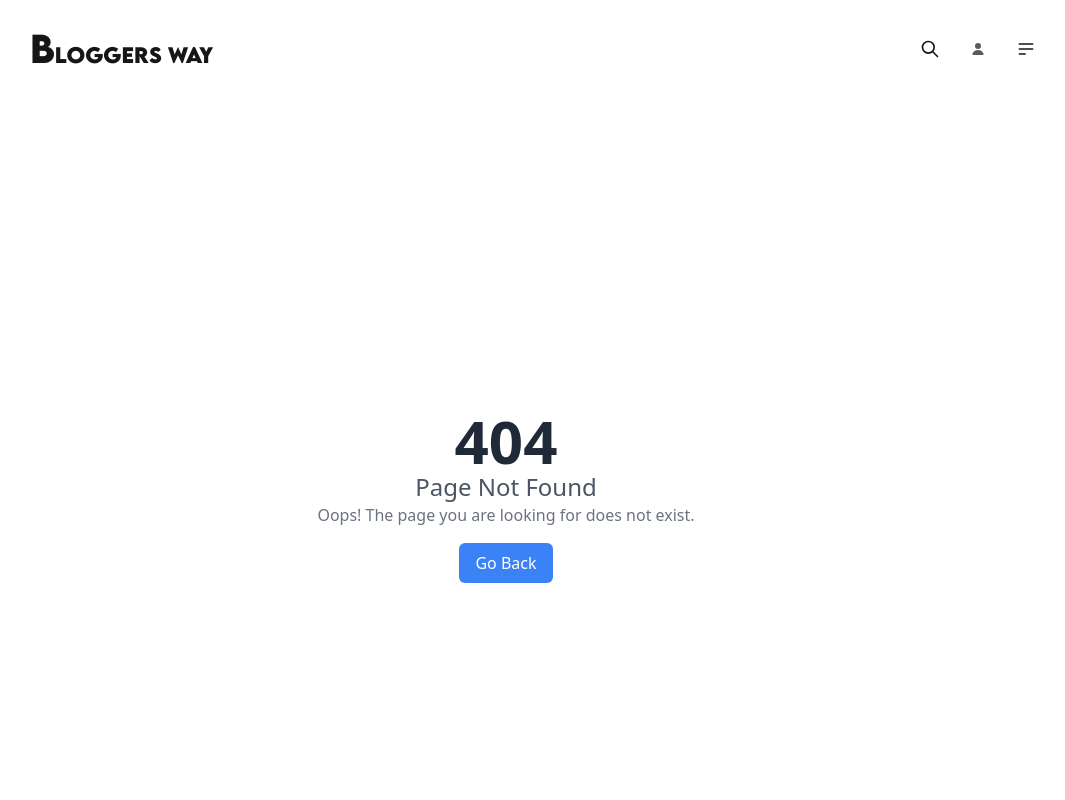
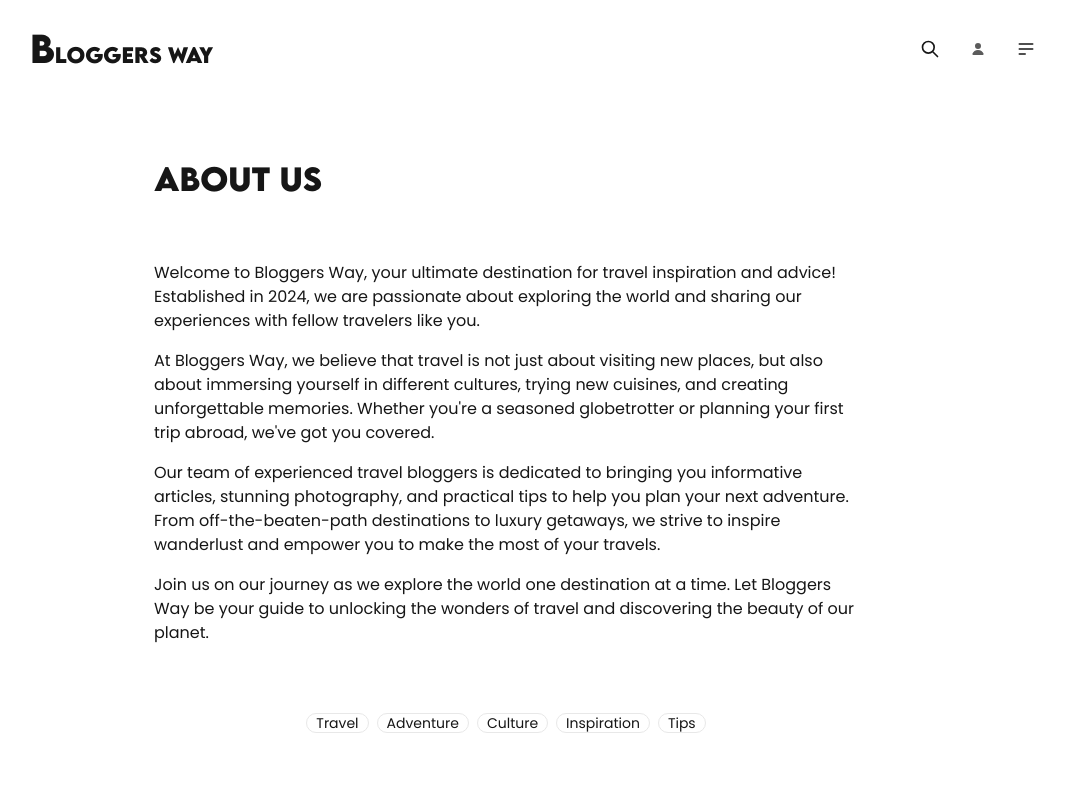
Before and after one commit to ayussh-2/bloggersWay, a React (Vite) app in the folder frontend/: page /about in a window 1280 px wide. Shown: the top 800 px of the page, without its empty margins (134-1199 px from the left). Built offline with nearby package versions, Linux system fonts and the light colour scheme; a web font is replaced by a local one.

Commit message:
much improvements

```diff
--- a/frontend/src/App.tsx
+++ b/frontend/src/App.tsx
@@ -1,6 +1,6 @@
-import { Routes, Route, useLocation, redirect } from "react-router-dom";
+import { Routes, Route, useLocation, useNavigate } from "react-router-dom";
 import axios from "axios";
-import { Suspense, useState } from "react";
+import { Suspense } from "react";
 import { AnimatePresence } from "framer-motion";
 import Fallback from "./pages/Fallback";
 import Home from "./pages/Home";
@@ -15,9 +15,12 @@ import { ToastContainer, toast, Slide } from "react-toastify";
 import Navbar from "./components/Navbar";
 import "react-toastify/dist/ReactToastify.css";
 import Footer from "./components/Footer";
+import AboutUs from "./pages/About";
+import Contact from "./pages/ContactUs";
 export default function App() {
     const location = useLocation();
     const proxy: String = "http://localhost:4000";
+    const navigate = useNavigate();
 
     function signupUser(user: {
         name: String;
@@ -57,7 +60,7 @@ export default function App() {
                     })
                 );
 
-                window.location.href = "/";
+                navigate("/");
             })
             .catch(function (err) {
                 toast.error(err.response.data.msg);
@@ -115,7 +118,7 @@ export default function App() {
     }
     function changeBlog(blogId: string) {
         // console.log(blog);
-        window.location.href = `./travel?bid=${blogId}`;
+        navigate(`./travel?bid=${blogId}`);
     }
     async function getBlogById(bid: string) {
         try {
@@ -126,6 +129,10 @@ export default function App() {
         } catch (err) {
             console.log(err);
         }
+    }
+    function logout() {
+        localStorage.removeItem("user");
+        toast.success("Logged Out Successfully!");
     }
     return (
         <>
@@ -147,7 +154,7 @@ export default function App() {
                     textTransform: "capitalize",
                 }}
             />
-            <Navbar />
+            <Navbar handleLogout={logout} />
             <AnimatePresence mode="wait">
                 <Suspense fallback={<Fallback />}>
                     <Routes key={location.pathname} location={location}>
@@ -178,6 +185,8 @@ export default function App() {
                                 />
                             }
                         />
+                        <Route path="/about" element={<AboutUs />} />
+                        <Route path="/contact" element={<Contact />} />
                         <Route
                             path="/travel"
                             element={<TravelBlog findBlogById={getBlogById} />}
--- a/frontend/src/components/Navbar.tsx
+++ b/frontend/src/components/Navbar.tsx
@@ -1,13 +1,12 @@
 import { useEffect, useState } from "react";
 import { Link } from "react-router-dom";
 import { motion } from "framer-motion";
-export default function Navbar() {
+export default function Navbar({ handleLogout }: any) {
     const [user, setUser] = useState({ name: "" });
     useEffect(() => {
-        const user = JSON.parse(localStorage.getItem("user") as string);
-        if (user !== null) {
-            setUser(user);
-            // console.log(user);
+        const userObj = JSON.parse(localStorage.getItem("user") as string);
+        if (userObj !== null) {
+            setUser(userObj);
         } else {
             setUser({ ...user, name: "Friend" });
         }
@@ -49,6 +48,7 @@ export default function Navbar() {
                         />
                     </svg>
                 </button>
+                {user.name === "Friend" ? (
                     <Link to={"/login"}>
                         <button className="btn btn-ghost btn-circle">
                             <svg
@@ -61,6 +61,15 @@ export default function Navbar() {
                             </svg>
                         </button>
                     </Link>
+                ) : (
+                    <button
+                        className="btn btn-ghost btn-circle"
+                        onClick={() => handleLogout()}
+                    >
+                        <i className="fa-solid fa-right-from-bracket"></i>
+                    </button>
+                )}
+
                 <div className="drawer w-0 drawer-end z-20">
                     <label
                         tabIndex={0}
@@ -126,14 +135,18 @@ export default function Navbar() {
                                     BloggersWay
                                 </h3>
                                 <li onClick={handleCloseSidebar}>
+                                    <Link to={"/about"}>
                                         <span className="capitalize text-lg">
                                             Who are we?
                                         </span>
+                                    </Link>
                                 </li>
                                 <li onClick={handleCloseSidebar}>
+                                    <Link to={"/contact"}>
                                         <span className="capitalize text-lg">
                                             Having trouble?
                                         </span>
+                                    </Link>
                                 </li>
                             </div>
                         </ul>
--- /dev/null
+++ b/frontend/src/pages/About.tsx
@@ -0,0 +1,54 @@
+import { motion } from "framer-motion";
+function AboutUs() {
+    return (
+        <motion.div
+            initial={{ opacity: 0, y: "100vh" }}
+            animate={{ opacity: 1, y: 0 }}
+            transition={{ duration: 1, ease: [0.2, 1, 0.2, 1] }}
+            className="container mx-auto py-8 font-poppins"
+        >
+            <div className="max-w-3xl mx-auto p-8 bg-white rounded-lg">
+                <h1 className="text-3xl font-bold mb-4 font-lemonBld">
+                    about us
+                </h1>
+                <p className="mt-16 mb-4">
+                    Welcome to Bloggers Way, your ultimate destination for
+                    travel inspiration and advice! Established in 2024, we are
+                    passionate about exploring the world and sharing our
+                    experiences with fellow travelers like you.
+                </p>
+                <p className=" mb-4">
+                    At Bloggers Way, we believe that travel is not just about
+                    visiting new places, but also about immersing yourself in
+                    different cultures, trying new cuisines, and creating
+                    unforgettable memories. Whether you're a seasoned
+                    globetrotter or planning your first trip abroad, we've got
+                    you covered.
+                </p>
+                <p className=" mb-4">
+                    Our team of experienced travel bloggers is dedicated to
+                    bringing you informative articles, stunning photography, and
+                    practical tips to help you plan your next adventure. From
+                    off-the-beaten-path destinations to luxury getaways, we
+                    strive to inspire wanderlust and empower you to make the
+                    most of your travels.
+                </p>
+                <p className=" mb-16">
+                    Join us on our journey as we explore the world one
+                    destination at a time. Let Bloggers Way be your guide to
+                    unlocking the wonders of travel and discovering the beauty
+                    of our planet.
+                </p>
+                <div className="flex flex-wrap justify-center">
+                    <p className="m-1 badge">Travel</p>
+                    <p className="m-1 badge">Adventure</p>
+                    <p className="m-1 badge">Culture</p>
+                    <p className="m-1 badge">Inspiration</p>
+                    <p className="m-1 badge">Tips</p>
+                </div>
+            </div>
+        </motion.div>
+    );
+}
+
+export default AboutUs;
--- /dev/null
+++ b/frontend/src/pages/ContactUs.tsx
@@ -0,0 +1,60 @@
+import { motion } from "framer-motion";
+function Contact() {
+    return (
+        <motion.div
+            initial={{ opacity: 0, y: "100vh" }}
+            animate={{ opacity: 1, y: 0 }}
+            transition={{ duration: 1, ease: [0.2, 1, 0.2, 1] }}
+            className="container mx-auto py-8"
+        >
+            <div className="card max-w-3xl mx-auto p-8 bg-white rounded-lg">
+                <h1 className="text-3xl font-bold mb-4 font-lemonMed">
+                    Contact Us
+                </h1>
+                <p className="text-lg mb-4 font-poppins">
+                    Have questions or feedback? We'd love to hear from you!
+                </p>
+                <form className="space-y-4 font-poppins">
+                    <div className="flex flex-col space-y-1">
+                        <label htmlFor="name" className="text-lg">
+                            Name
+                        </label>
+                        <input
+                            type="text"
+                            id="name"
+                            className="input input-bordered"
+                            placeholder="Your Name"
+                        />
+                    </div>
+                    <div className="flex flex-col space-y-1">
+                        <label htmlFor="email" className="text-lg">
+                            Email
+                        </label>
+                        <input
+                            type="email"
+                            id="email"
+                            className="input input-bordered"
+                            placeholder="Your Email"
+                        />
+                    </div>
+                    <div className="flex flex-col space-y-1">
+                        <label htmlFor="message" className="text-lg">
+                            Message
+                        </label>
+                        <textarea
+                            id="message"
+                            className="textarea textarea-bordered"
+                            rows={5}
+                            placeholder="Your Message"
+                        ></textarea>
+                    </div>
+                    <button type="submit" className="btn btn-outline">
+                        Send Message
+                    </button>
+                </form>
+            </div>
+        </motion.div>
+    );
+}
+
+export default Contact;
--- a/frontend/src/pages/CreateBlog.tsx
+++ b/frontend/src/pages/CreateBlog.tsx
@@ -342,7 +342,7 @@ export default function CreateBlog({
                                 htmlFor="multiImage"
                                 className="block text-sm font-medium text-gray-700"
                             >
-                                More images upto 4 images
+                                More images upto 3 images
                             </label>
                             <input
                                 type="file"
--- a/frontend/src/pages/Home.tsx
+++ b/frontend/src/pages/Home.tsx
@@ -27,7 +27,7 @@ export default function Home({
             const count = countRes.data.count;
             console.log(count);
             if (count !== null) {
-                const pages = Math.round(count / pagination.blogPerPage);
+                const pages = Math.ceil(count / pagination.blogPerPage);
                 setNoOfPages(pages);
                 console.log(pages);
                 setSelectedPage(1);
--- a/frontend/src/pages/Login.tsx
+++ b/frontend/src/pages/Login.tsx
@@ -1,5 +1,5 @@
-import { useState } from "react";
-import { Link } from "react-router-dom";
+import { useEffect, useState } from "react";
+import { Link, useNavigate } from "react-router-dom";
 import { motion } from "framer-motion";
 type Props = {
     handleLogin: (user: { email: string; password: string }) => void;
@@ -9,6 +9,13 @@ export default function Login({ handleLogin }: Props) {
         email: "",
         password: "",
     });
+    const navigate = useNavigate();
+    useEffect(() => {
+        if (localStorage.getItem("user")) {
+            navigate("/");
+            console.log("redirecting");
+        }
+    }, []);
 
     return (
         <motion.div
--- a/frontend/src/pages/Signup.tsx
+++ b/frontend/src/pages/Signup.tsx
@@ -1,5 +1,5 @@
-import { useState } from "react";
-import { Link } from "react-router-dom";
+import { useState, useEffect } from "react";
+import { Link, useNavigate } from "react-router-dom";
 import { motion } from "framer-motion";
 type Props = {
     handleSignup: (user: {
@@ -15,6 +15,13 @@ export default function Signup({ handleSignup }: Props) {
         email: "",
         password: "",
     });
+    const navigate = useNavigate();
+    useEffect(() => {
+        if (localStorage.getItem("user")) {
+            navigate("/");
+            console.log("redirecting");
+        }
+    }, []);
 
     return (
         <motion.div
```
Lines whose indentation alone changed are shown as unchanged.
